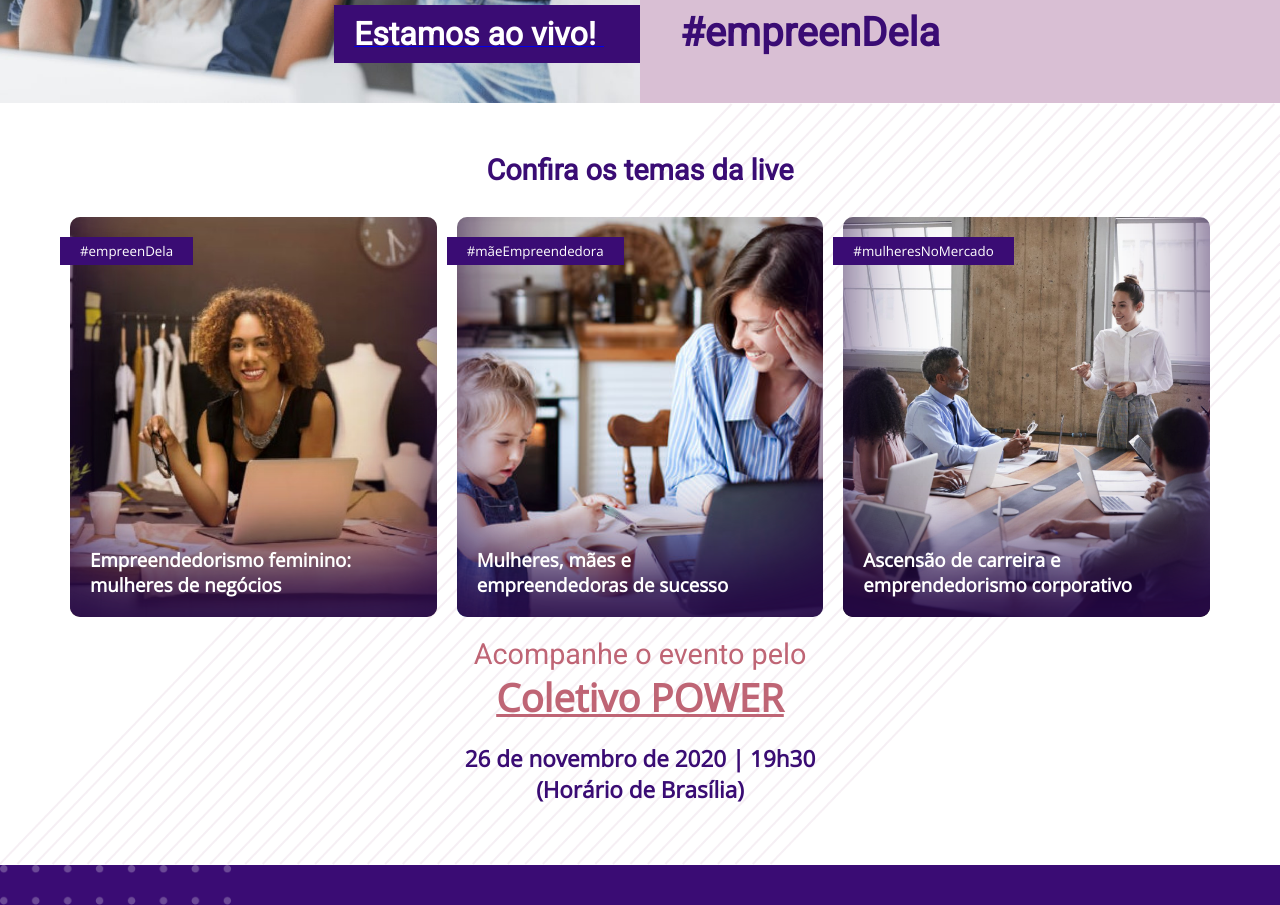
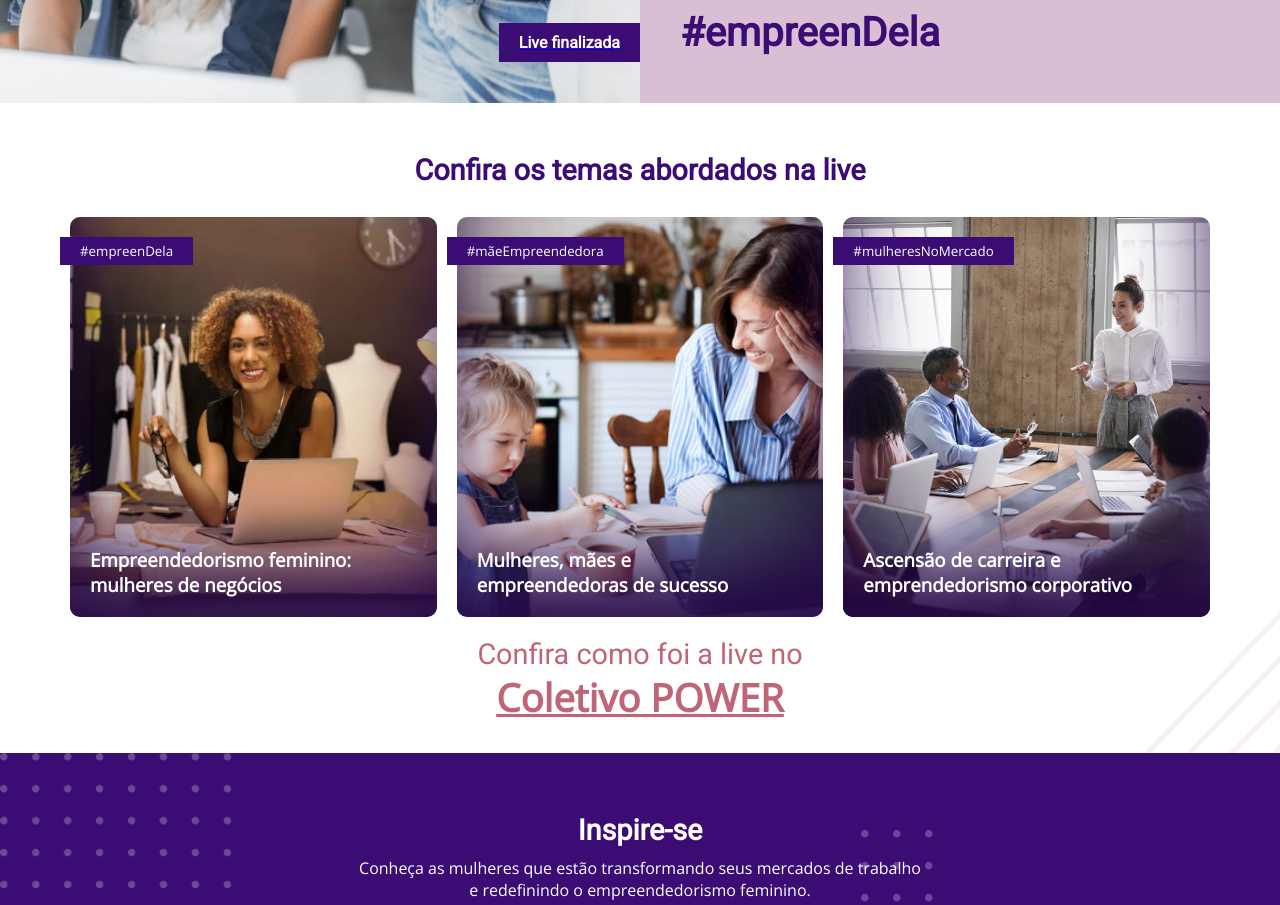
Before and after one commit to dinizdemiranda/empreendela, a plain HTML site: page Index.html in a window 1280 px wide. Shown: the part 662-1567 px from the top of the page. Drawn offline with nearby package versions, Linux system fonts and the light colour scheme.

Commit message:
live finalizada

```diff
--- a/Index.html
+++ b/Index.html
@@ -54,11 +54,7 @@
     <div id="hero">
         <div id="hero-image">
           <div id="etiqueta-dia">
-            <a href="https://www.youtube.com/watch?v=9ptn3QBQ_LI" > <span> Estamos ao vivo!
-              <svg height="16" width="16" class="blinking">
-                <circle cx="8" cy="8" r="8" fill="red" />
-                </svg>
-
+            <a href="https://www.youtube.com/watch?v=9ptn3QBQ_LI" > <span> Live finalizada
 
             </span></a>
           </div>
@@ -79,7 +75,7 @@
 
     <div id="palestras">
       <div class="evento" id="tema">
-         <h2>Confira os temas da live</h2>
+         <h2>Confira os temas abordados na live</h2>
           <DIv id="temas">
             <div class="tema" id="tema1">
               <div class="hash-theme"><button>#empreenDela</button></div>
@@ -97,12 +93,12 @@
         </div>
         <div id="hora">
           <div id="acompanhe">
-          <h2>Acompanhe o evento pelo</h2> <h1> <a href="https://www.youtube.com/channel/UCB5Jc2aFY3qAVgdFQ92tS_A"><strong><u>Coletivo POWER</u></strong></a></h1>
+          <h2>Confira como foi a live no</h2> <h1> <a href="https://www.youtube.com/channel/UCB5Jc2aFY3qAVgdFQ92tS_A"><strong><u>Coletivo POWER</u></strong></a></h1>
         </div>
-        <div id="data">
+        <!-- <div id="data">
           <h3>26 de novembro de 2020 | 19h30</h3>
           <h3>(Horário de Brasília)</h3></div>
-        </div>
+        </div> -->
 
       </div>
         <div class="evento" id="inspire">
--- a/style-new.css
+++ b/style-new.css
@@ -4,6 +4,10 @@
     font-family: 'Open Sans', sans-serif;
 }
 
+button {
+
+    cursor: pointer;
+}
 
 #header {
     display: grid;
@@ -297,6 +301,10 @@ box-sizing: border-box;
     color: #BF6575;;
 }
 
+#acompanhe {
+    margin-bottom: 30px;
+}
+
 .evento {
     text-align: center;
     padding: 40px 0;
@@ -481,10 +489,6 @@ footer p {
 .scroll {
     overflow: hidden;
     position: fixed;
-}
-
-#etiqueta-dia span {
-    font-size: 2em;
 }
 
 #etiqueta-dia svg {
```
